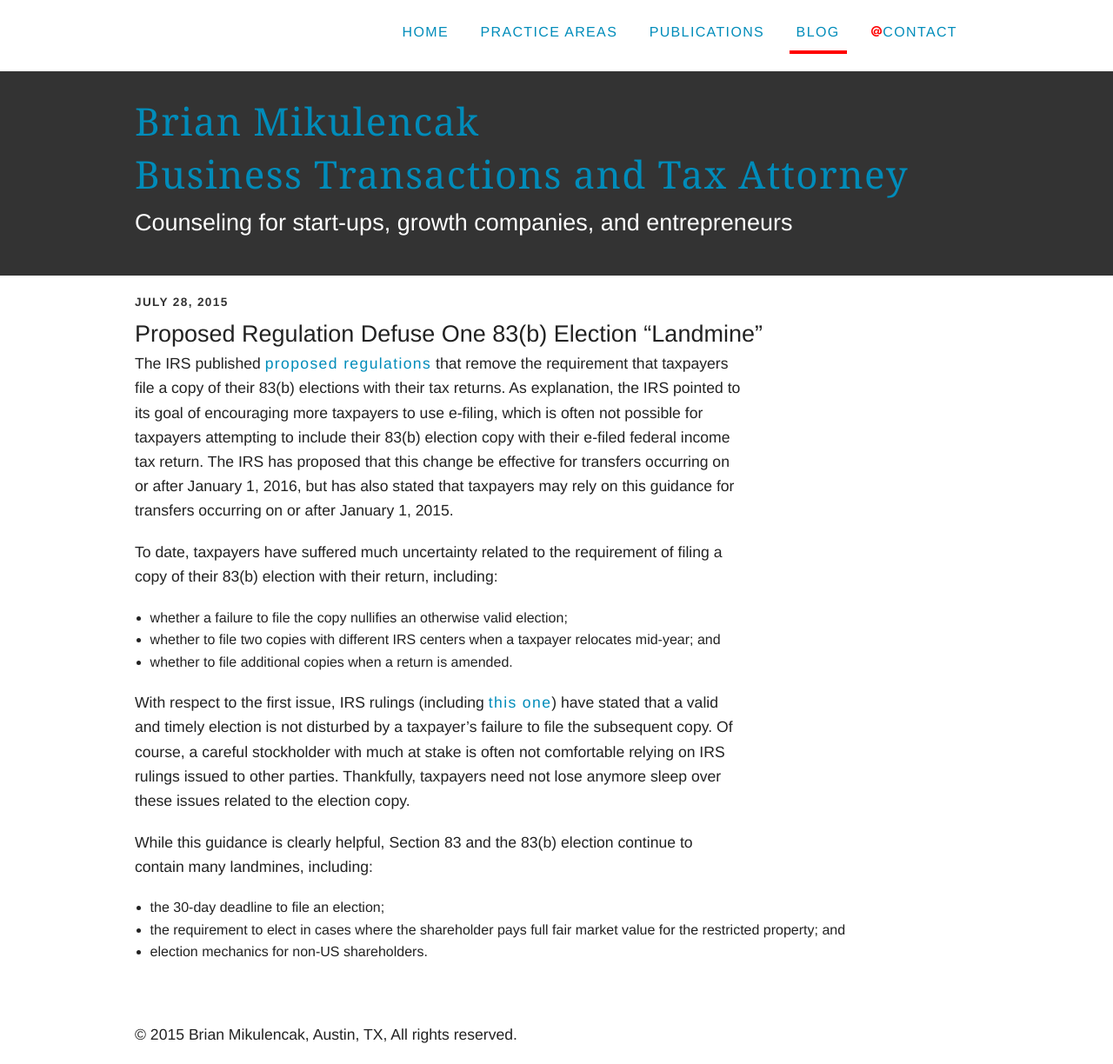
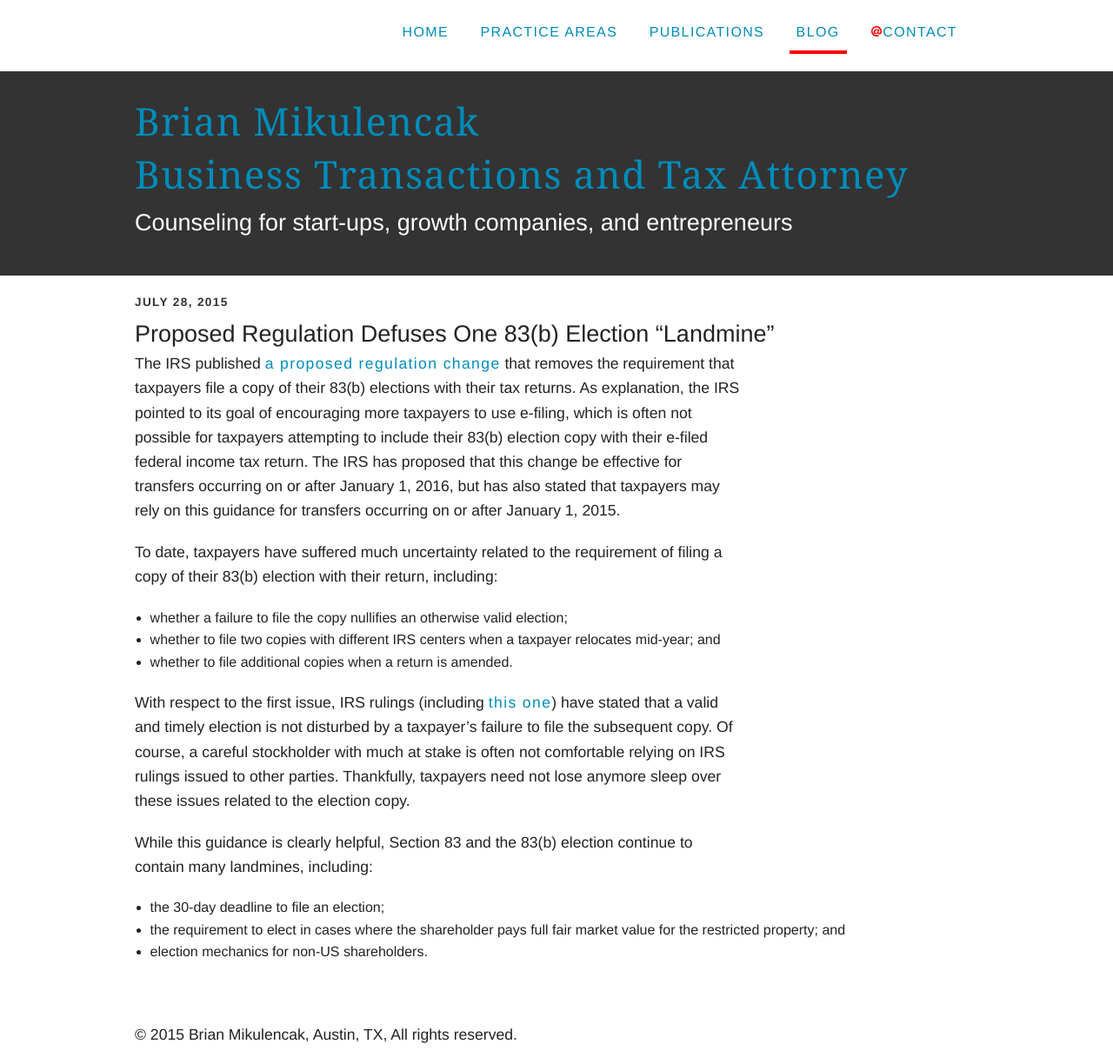
Before and after one commit to brianmik/bmaustinlaw, a Jekyll site: the page built from _posts/2015-07-28-83b-election-proposed-regulations.markdown, in a window 1280 px wide. Shown: the whole page at 87% size. Built offline with Jekyll 4.4.1, drawn with Linux system fonts in a browser that asks for light colours; Markdown is read by kramdown in place of the engine named in the settings.

Commit message:
Blog post correction

```diff
--- a/_posts/2015-07-28-83b-election-proposed-regulations.markdown
+++ b/_posts/2015-07-28-83b-election-proposed-regulations.markdown
@@ -1,14 +1,14 @@
 ---
 layout: post
-title:  "Proposed Regulation Defuse One 83(b) Election &ldquo;Landmine&rdquo;"
+title:  "Proposed Regulation Defuses One 83(b) Election &ldquo;Landmine&rdquo;"
 date:   2015-07-28 18:00:00
 categories: start-ups
 ---
 
-The IRS published [proposed regulations][FR link] that remove the requirement that taxpayers file a copy of their 83(b) elections with their tax returns. As explanation,
-the IRS pointed to its goal of encouraging more taxpayers to use e-filing, which is often not possible for taxpayers attempting to include their 83(b) election copy with
-their e-filed federal income tax return. The IRS has proposed that this change be effective for transfers occurring on or after January 1, 2016, but has also stated that
-taxpayers may rely on this guidance for transfers occurring on or after January 1, 2015.
+The IRS published [a proposed regulation change][FR link] that removes the requirement that taxpayers file a copy of their 83(b) elections with their tax returns. As
+explanation, the IRS pointed to its goal of encouraging more taxpayers to use e-filing, which is often not possible for taxpayers attempting to include their 83(b)
+election copy with their e-filed federal income tax return. The IRS has proposed that this change be effective for transfers occurring on or after January 1, 2016, but has
+also stated that taxpayers may rely on this guidance for transfers occurring on or after January 1, 2015.
 
 To date, taxpayers have suffered much uncertainty related to the requirement of filing a copy of their 83(b) election with their return, including:
 
```
